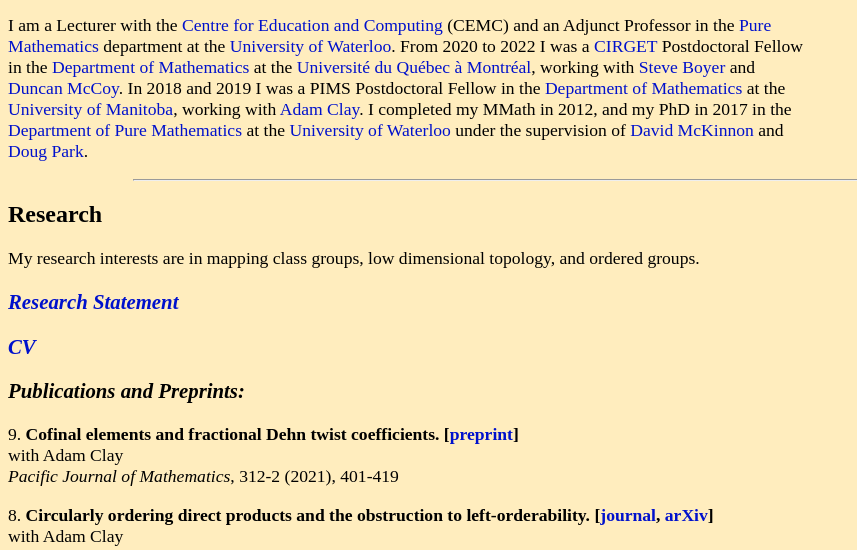
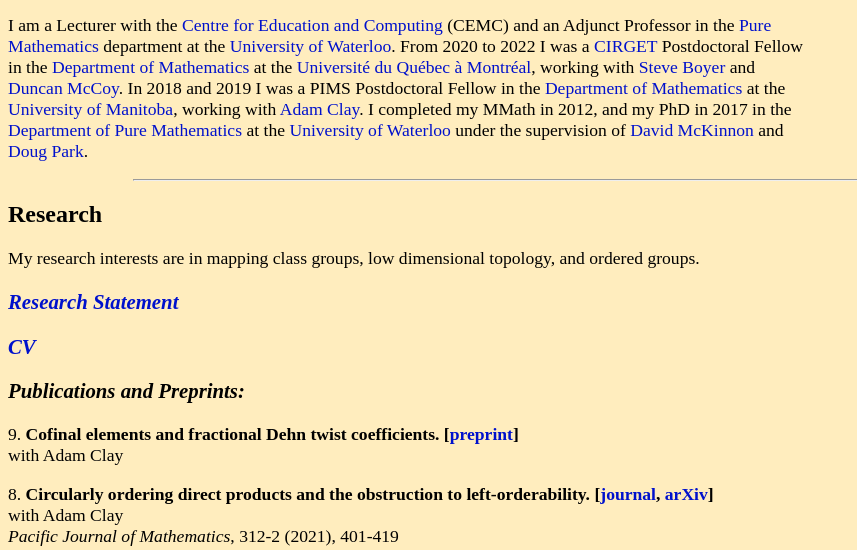
Before and after one commit to TyJGh/TyJGh.github.io, a plain HTML site: page maths.html in a window 1280 px wide. Shown: the part 167-717 px from the top of the page, without its empty margins (0-857 px from the left). Drawn offline with Linux system fonts and the light colour scheme.

Commit message:
updated journal reference

```diff
--- a/maths.html
+++ b/maths.html
@@ -111,8 +111,7 @@
 	<h3 style="font-size:130%"><i><a href="CV.pdf">CV</a></i></h3>
 	<h3 style="font-size:130%"><i>Publications and Preprints:</i></h3>
 		<p id="maintext">9. <b>Cofinal elements and fractional Dehn twist coefficients. [<a href="cofinalboundarytwists.pdf">preprint</a>]</b><br>
-		with Adam Clay<br>
-		<i>Pacific Journal of Mathematics</i>, 312-2 (2021), 401-419</p>
+		with Adam Clay<br></p>
 		<p id="maintext">8. <b>Circularly ordering direct products and the obstruction to left-orderability. [<a href="COandobstructingLO.pdf">journal</a>, <a href="https://arxiv.org/pdf/2006.08704.pdf">arXiv</a>]</b><br>
 		with Adam Clay<br>
 		<i>Pacific Journal of Mathematics</i>, 312-2 (2021), 401-419</p>
```
